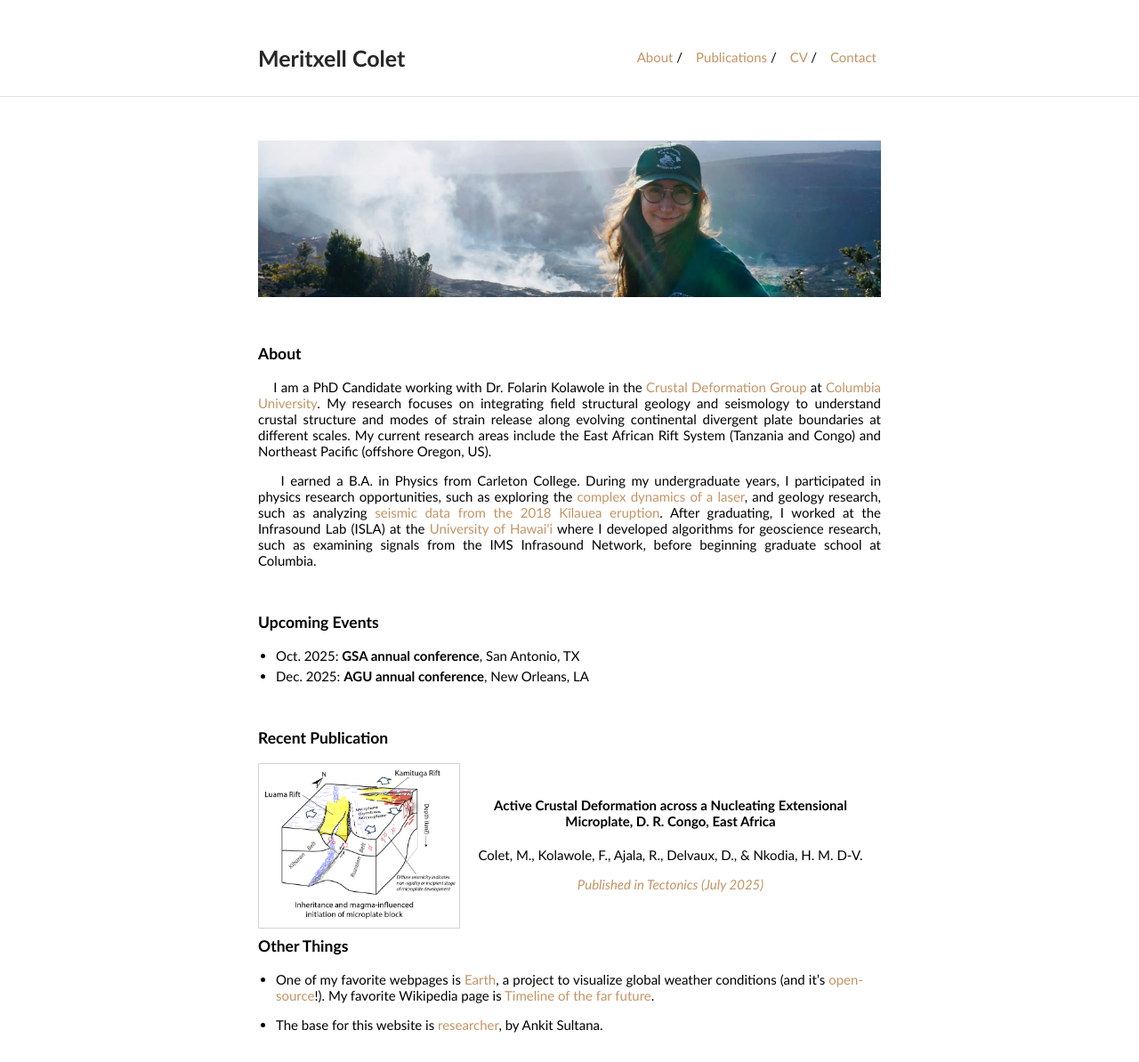
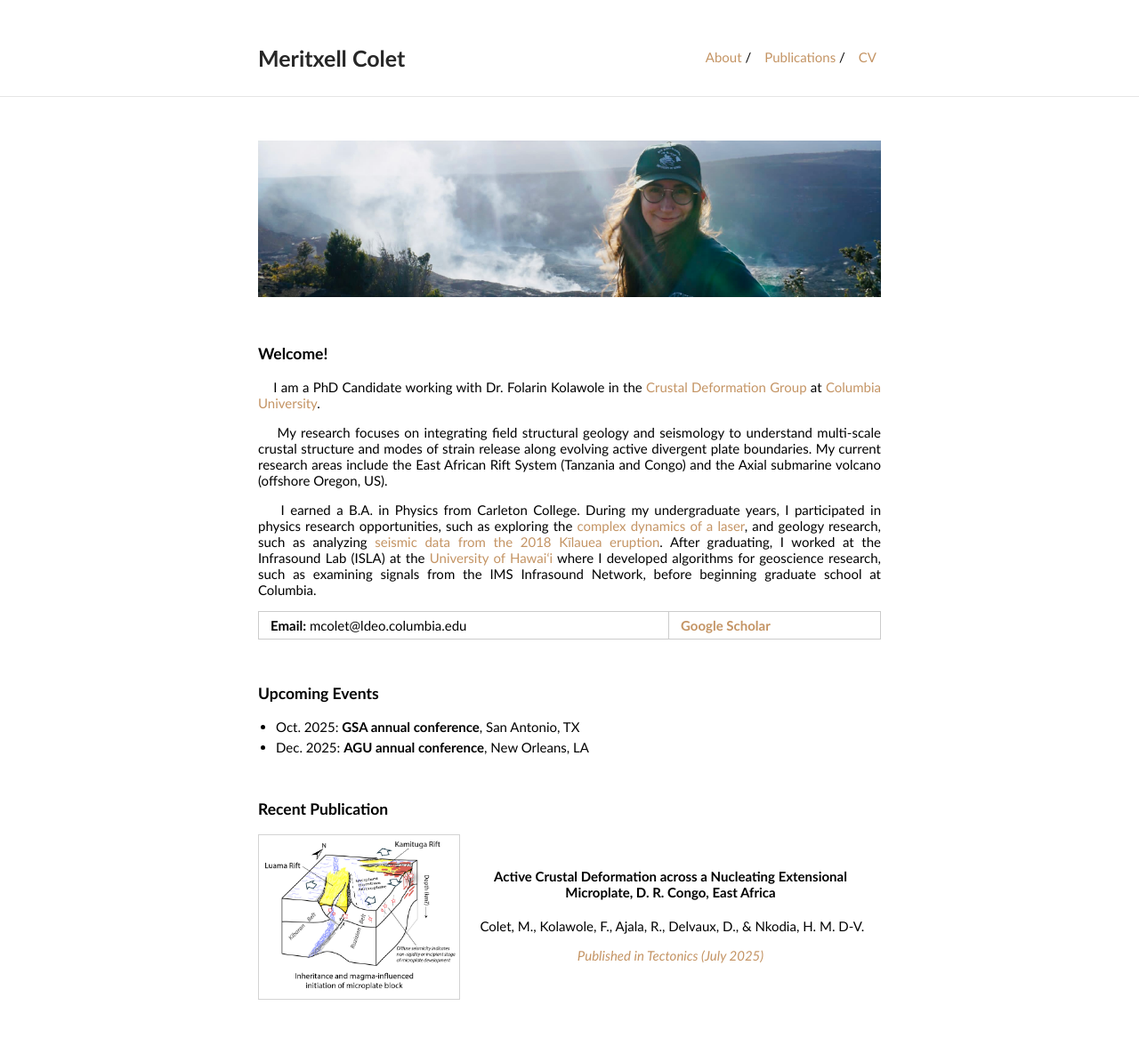
Before and after one commit to MeritxellC/MeritxellC.github.io, a Jekyll site: the page built from index.md, in a window 1280 px wide. Shown: the whole page at 89% size. Built offline with Jekyll 4.4.1, drawn with Linux system fonts in a browser that asks for light colours; after the commit the page ends 1124 px from its top, so only the background shows below that.

Commit message:
Updates Jan 2026

```diff
--- a/_config.yml
+++ b/_config.yml
@@ -24,5 +24,3 @@ nav:
    link: "https://www.meritxellcolet.com/publications/publications"
  - name: "CV"
    link: "https://www.meritxellcolet.com/cv/cv"
- - name: "Contact"
-   link: "https://www.meritxellcolet.com/contact"
--- a/index.md
+++ b/index.md
@@ -7,18 +7,21 @@ layout: default
 
 <br style="line-height:3">
 
-<h3>About</h3>
+<h3>Welcome!</h3>
 
 <style>body {text-align: justify}</style>
 
 &nbsp;&nbsp;&nbsp;&nbsp;I am a PhD Candidate working with Dr. Folarin Kolawole in the
 [Crustal Deformation Group](https://www.folarinkolawole.com) at [Columbia University](https://eesc.columbia.edu).
-My research focuses on integrating field structural geology and seismology to understand crustal structure and modes of strain release along evolving continental divergent plate boundaries at different scales. My current research areas include the East African Rift System (Tanzania and Congo) and Northeast Pacific (offshore Oregon, US).
+
+&nbsp;&nbsp;&nbsp;&nbsp;My research focuses on integrating field structural geology and seismology to understand multi-scale crustal structure and modes of strain release along evolving active divergent plate boundaries. My current research areas include the East African Rift System (Tanzania and Congo) and the Axial submarine volcano (offshore Oregon, US).
 
 &nbsp;&nbsp;&nbsp;&nbsp;I earned a B.A. in Physics from Carleton College. During my undergraduate years, I participated in
 physics research opportunities, such as exploring the [complex dynamics of a laser](https://www.nature.com/articles/s41598-018-29110-5),
 and geology research, such as analyzing [seismic data from the 2018 Kīlauea eruption](https://ui.adsabs.harvard.edu/abs/2019AGUFM.V43C0202C/abstract). After graduating, I worked at the Infrasound Lab (ISLA) at the
 [University of Hawaiʻi](https://www.higp.hawaii.edu) where I developed algorithms for geoscience research, such as examining signals from the IMS Infrasound Network, before beginning graduate school at Columbia.
+
+<b>Email:</b> mcolet@ldeo.columbia.edu | <b>[Google Scholar](https://scholar.google.com/citations?user=Avl1FTkAAAAJ&hl=en&oi=ao)</b>
 
 
 <br style="line-height:3">
@@ -41,22 +44,7 @@ and geology research, such as analyzing [seismic data from the 2018 Kīlauea eru
 
 <h4> <b> Active Crustal Deformation across a Nucleating Extensional Microplate, D. R. Congo, East Africa </b> </h4>
 
-<p>Colet, M., Kolawole, F., Ajala, R., Delvaux, D., & Nkodia, H. M. D-V. </p>
+<p>&nbsp;Colet, M., Kolawole, F., Ajala, R., Delvaux, D., & Nkodia, H. M. D-V. </p>
 
 <p><i><a href="https://agupubs.onlinelibrary.wiley.com/doi/10.1029/2025TC008815?af=R">Published in Tectonics (July 2025)</a></i></p>
 </div>
-
-
-<br style="line-height:85">
-
-<h3>Other Things</h3>
-
-- One of my favorite webpages is [Earth](https://earth.nullschool.net), a project to visualize global weather conditions (and it's
-[open-source](https://github.com/cambecc/earth)!). My favorite Wikipedia page is
-[Timeline of the far future](https://en.wikipedia.org/wiki/Timeline_of_the_far_future).
-
-- The base for this website is [researcher](https://github.com/ankitsultana/researcher), by Ankit Sultana.
-
-
-
-<br style="line-height:3">
```
Also changed, not shown: contact.md (deleted, +0 -11 lines), cv/cv.md (+66 -29 lines), publications/publications.md (+5 -4 lines), 1 other file.
